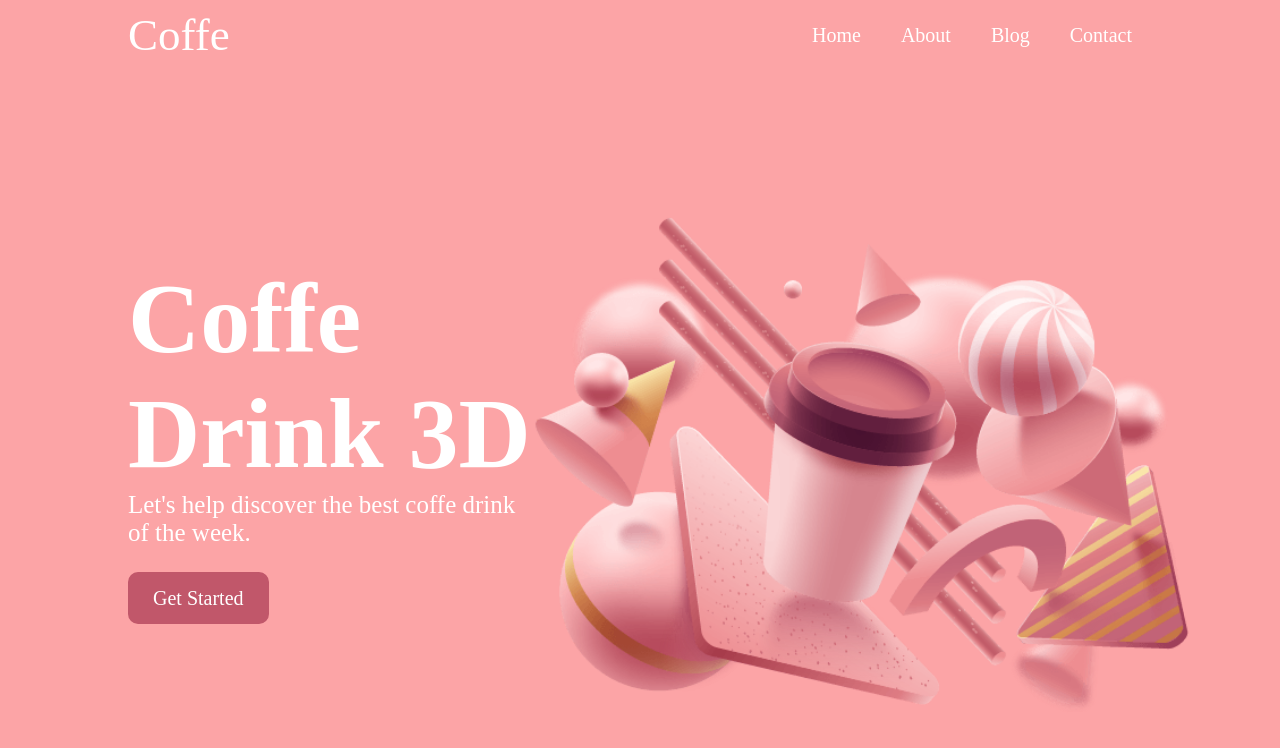
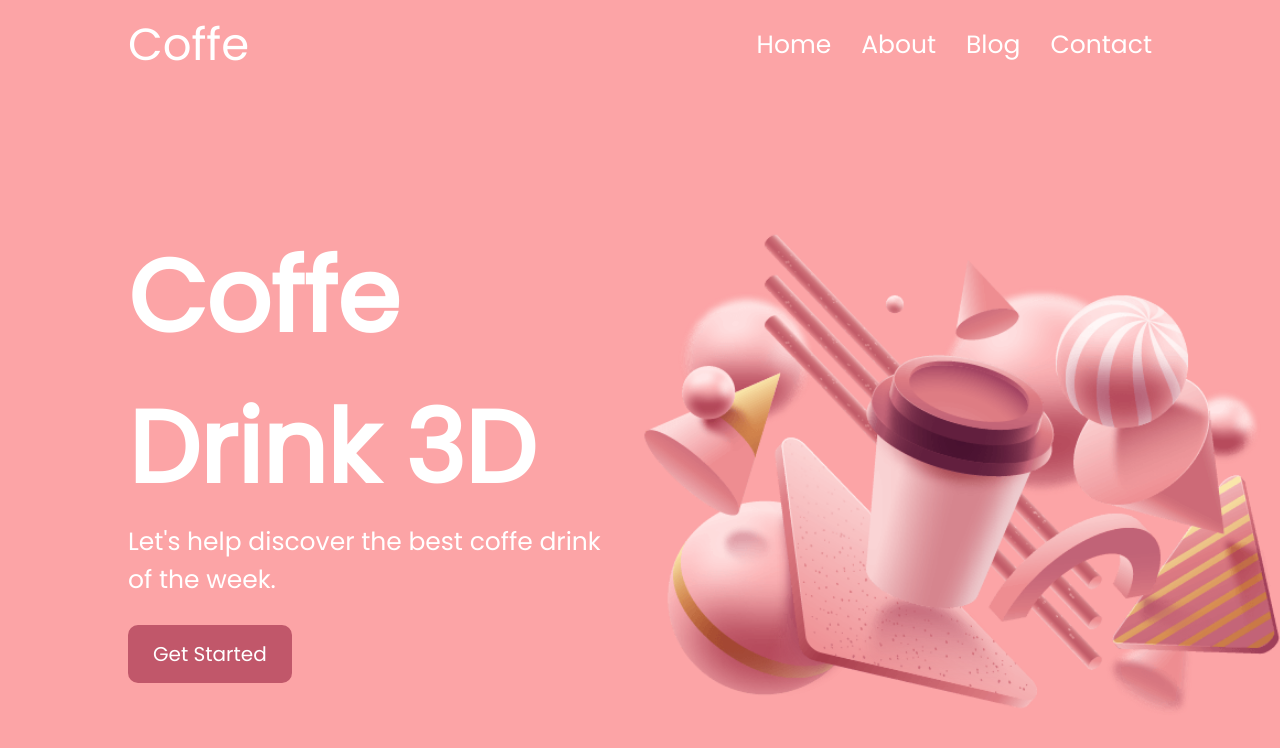
Before and after one commit to Abdarhman636/Coffe-3D, a plain HTML site: page index.html in a window 1280 px wide. Drawn offline with nearby package versions, Linux system fonts and the light colour scheme.

Commit message:
font-size

```diff
--- a/style.css
+++ b/style.css
@@ -18,11 +18,12 @@
 
 body {
     background-color: var(--first-color);
+    font-family: var(--body-font);
 }
 
 header {
     width: 100%;
-    height: 70px;
+    height: 90px;
 }
 
 .nav-bar {
@@ -54,9 +55,12 @@ header {
 }
 
 .menulist li {
-    padding: 0px 20px;
     color: white;
-    font-size: 20px;
+    font-size: 25px;
+}
+
+.menulist li:not(:last-child) {
+    padding-right: 30px;
 }
 
 a {
@@ -79,10 +83,10 @@ a {
 } */
 
 .hero {
-    display: flex;
+    display: grid;
+    grid-template-columns: repeat(2, 1fr);
     align-items: center;
-    height: calc(100vh - 70px);
-    justify-content: space-between;
+    height: calc(100vh - 90px);
 }
 
 .heroimgs {
@@ -108,7 +112,7 @@ a {
 
 .home__title {
     color: white;
-    font-size: 6.25rem;
+    font-size: 12.6vh;
     font-weight: bold;
 }
 
@@ -126,8 +130,4 @@ a {
     border-radius: 10px;
 }
 
-@media screen and (max-width:700px) {
-    .hero {
-        flex-direction: column;
-    }
-}
+@media screen and (max-width:700px) {}
```
Also changed, not shown: index.html (+13 -6 lines), icons8-snapchat-250.png (added).
